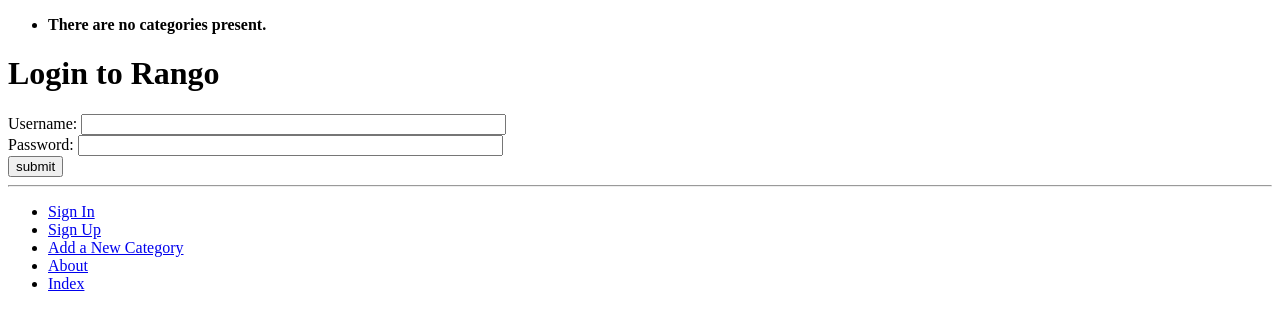
After one commit to 09ubberboy90/tango_with_django_project, a Django app: page /rango/login/ in a window 1280 px wide. The commit adds this page. Shown: the top 330 px of the page. Run offline with Django 3.2, Linux system fonts and the light colour scheme; data that the repository does not hold is empty.

Commit message:
Chapter 9 done up to exercices

```diff
--- a/rango/admin.py
+++ b/rango/admin.py
@@ -1,8 +1,7 @@
 from django.contrib import admin
 from rango.models import Category, Page
 from django.contrib import admin
-from rango.models import Category, Page
-
+from rango.models import Category, Page, UserProfile
 
 class CategoryAdmin(admin.ModelAdmin):
     prepopulated_fields = {'slug': ('name',)}
@@ -16,3 +15,4 @@ class PageAdmin(admin.ModelAdmin):
 # Register your models here.
 admin.site.register(Category, CategoryAdmin)
 admin.site.register(Page, PageAdmin)
+admin.site.register(UserProfile)
--- a/rango/urls.py
+++ b/rango/urls.py
@@ -8,6 +8,10 @@ urlpatterns = [
     url(r'^about/$', views.about, name='about'),
     url(r'^add_category/$', views.add_category, name='add_category'),
     url(r'^category/(?P<category_name_slug>[\w\-]+)/$',views.show_category, name='show_category'),
-    url(r'^category/<category_name_slug>/add_page/$',views.add_page, name='add_page')
+    url(r'^category/<category_name_slug>/add_page/$',views.add_page, name='add_page'),
+    url(r'^register/$',views.register, name='register'),
+    url(r'^login/$', views.user_login, name='login'),
+    url(r'^restricted/', views.restricted, name='restricted'),
+    url(r'^logout/$', views.user_logout, name='logout'),
 
 ]
--- a/rango/views.py
+++ b/rango/views.py
@@ -1,7 +1,12 @@
 from django.http import HttpResponse
 from django.shortcuts import render
 from rango.models import Category,Page
-from rango.forms import CategoryForm, PageForm
+from rango.forms import CategoryForm, PageForm, UserForm, UserProfileForm
+from django.contrib.auth import authenticate, login
+from django.http import HttpResponseRedirect, HttpResponse
+from django.core.urlresolvers import reverse
+from django.contrib.auth.decorators import login_required
+from django.contrib.auth import logout
 
 def show_category(request, category_name_slug):
     context_dict = {}
@@ -89,3 +94,111 @@ def add_page(request, category_name_slug):
             print(form.errors)
     context_dict = {'form': form, 'category': category}
     return render(request, 'rango/add_page.html', context_dict)
+
+
+def register(request):
+
+    # A boolean value for telling the template
+    # whether the registration was successful.
+    # Set to False initially. Code changes value to
+    # True when registration succeeds.
+    registered = False
+    # If it's a HTTP POST, we're interested in processing form data.
+    if request.method == 'POST':
+        # Attempt to grab information from the raw form information.
+        # Note that we make use of both UserForm and UserProfileForm.
+        user_form = UserForm(data=request.POST)
+        profile_form = UserProfileForm(data=request.POST)
+        # If the two forms are valid...
+        if user_form.is_valid() and profile_form.is_valid():
+            # Save the user's form data to the database.
+            user = user_form.save()
+            # Now we hash the password with the set_password method.
+            # Once hashed, we can update the user object.
+            user.set_password(user.password)
+            user.save()
+
+
+            # Now sort out the UserProfile instance.
+            # Since we need to set the user attribute ourselves,
+            # we set commit=False. This delays saving the model
+            # until we're ready to avoid integrity problems.
+            profile = profile_form.save(commit=False)
+            profile.user = user
+            # Did the user provide a profile picture?
+            # If so, we need to get it from the input form and
+            #put it in the UserProfile model.
+            if 'picture' in request.FILES:
+                profile.picture = request.FILES['picture']
+            # Now we save the UserProfile model instance.
+            profile.save()
+            # Update our variable to indicate that the template
+            # registration was successful.
+            registered = True
+        else:
+            # Invalid form or forms - mistakes or something else?
+            # Print problems to the terminal.
+            print(user_form.errors, profile_form.errors)
+    else:
+        # Not a HTTP POST, so we render our form using two ModelForm instances.
+        # These forms will be blank, ready for user input.
+        user_form = UserForm()
+        profile_form = UserProfileForm()
+    # Render the template depending on the context.
+    return render(request,'rango/register.html',{'user_form': user_form,'profile_form': profile_form,'registered': registered})
+
+
+def user_login(request):
+    # If the request is a HTTP POST, try to pull out the relevant information.
+    if request.method == 'POST':
+        # Gather the username and password provided by the user.
+        # This information is obtained from the login form.
+        # We use request.POST.get('<variable>') as opposed
+        # to request.POST['<variable>'], because the
+        # request.POST.get('<variable>') returns None if the
+        # value does not exist, while request.POST['<variable>']
+        # will raise a KeyError exception.
+        username = request.POST.get('username')
+        password = request.POST.get('password')
+        # Use Django's machinery to attempt to see if the username/password
+        # combination is valid - a User object is returned if it is.
+        user = authenticate(username=username, password=password)
+        # If we have a User object, the details are correct.
+        # If None (Python's way of representing the absence of a value), no user
+        # with matching credentials was found.
+        if user:
+            # Is the account active? It could have been disabled.
+            if user.is_active:
+                # If the account is valid and active, we can log the user in.
+                # We'll send the user back to the homepage.
+                login(request, user)
+                return HttpResponseRedirect(reverse('index'))
+            else:
+                # An inactive account was used - no logging in!
+                return HttpResponse("Your Rango account is disabled.")
+        else:
+            # Bad login details were provided. So we can't log the user in.
+            print("Invalid login details: {0}, {1}".format(username, password))
+            return HttpResponse("Invalid login details supplied.")
+    # The request is not a HTTP POST, so display the login form.
+    # This scenario would most likely be a HTTP GET.
+    else:
+        # No context variables to pass to the template system, hence the
+        # blank dictionary object...
+        return render(request, 'rango/login.html', {})
+
+
+@login_required
+def restricted(request):
+    return HttpResponse("Since you're logged in, you can see this text!")
+
+# Use the login_required() decorator to ensure only those logged in can
+# access the view.
+
+
+@login_required
+def user_logout(request):
+    # Since we know the user is logged in, we can now just log them out.
+    logout(request)
+    # Take the user back to the homepage.
+    return HttpResponseRedirect(reverse('index'))
--- a/tango_with_django_project/settings.py
+++ b/tango_with_django_project/settings.py
@@ -94,6 +94,7 @@ AUTH_PASSWORD_VALIDATORS = [
     },
     {
         'NAME': 'django.contrib.auth.password_validation.MinimumLengthValidator',
+        'OPTIONS': {'min_length': 6, }
     },
     {
         'NAME': 'django.contrib.auth.password_validation.CommonPasswordValidator',
@@ -127,3 +128,5 @@ STATIC_URL = '/static/'
 
 MEDIA_ROOT = MEDIA_DIR
 MEDIA_URL = '/media/'
+
+LOGIN_URL = '/rango/login/'
--- a/templates/rango/base.html
+++ b/templates/rango/base.html
@@ -30,9 +30,16 @@
         <hr />
         <div>
             <ul>
-                <li><a href="{% url 'add_category' %}">Add New Category</a></li>
-                <li><a href="{% url 'about' %}">About</a></li>
-                <li><a href="{% url 'index' %}">Index</a></li>
+                {% if user.is_authenticated %}
+                    <li><a href="{% url 'restricted' %}">Restricted Page</a></li>
+                    <li><a href="{% url 'logout' %}">Logout</a></li>
+                {% else %}
+                    <li><a href="{% url 'login' %}">Sign In</a></li>
+                    <li><a href="{% url 'register' %}">Sign Up</a></li>
+                {% endif %}
+                    <li><a href="{% url 'add_category' %}">Add a New Category</a></li>
+                    <li><a href="{% url 'about' %}">About</a></li>
+                    <li><a href="{% url 'index' %}">Index</a></li>
             </ul>
         </div>
     </body>
--- a/templates/rango/index.html
+++ b/templates/rango/index.html
@@ -4,7 +4,11 @@
 
 {% block body_block %}
     <h1>Rango says...</h1>
-    <div>hey there partner!</div>
+    {% if user.is_authenticated %}
+        howdy {{ user.username }}!
+    {% else %}
+        hey there partner!
+    {% endif %}
     <div>
         <h2>Most Liked Categories</h2>
         {% if categories %}
--- /dev/null
+++ b/templates/rango/login.html
@@ -0,0 +1,16 @@
+{% extends 'rango/base.html' %}
+{% load staticfiles %}
+{% block title_block %}
+    Login
+{% endblock %}
+{% block body_block %}
+    <h1>Login to Rango</h1>
+    <form id="login_form" method="post" action="{% url 'login' %}">
+        {% csrf_token %}
+        Username: <input type="text" name="username" value="" size="50" />
+        <br />
+        Password: <input type="password" name="password" value="" size="50" />
+        <br />
+        <input type="submit" value="submit" />
+    </form>
+{% endblock %}
```
Also changed, not shown: rango/forms.py (+15 -1 lines), rango/models.py (+14 -1 lines), templates/rango/register.html (added, +28 -0 lines), rango/migrations/0005_userprofile.py (added).
